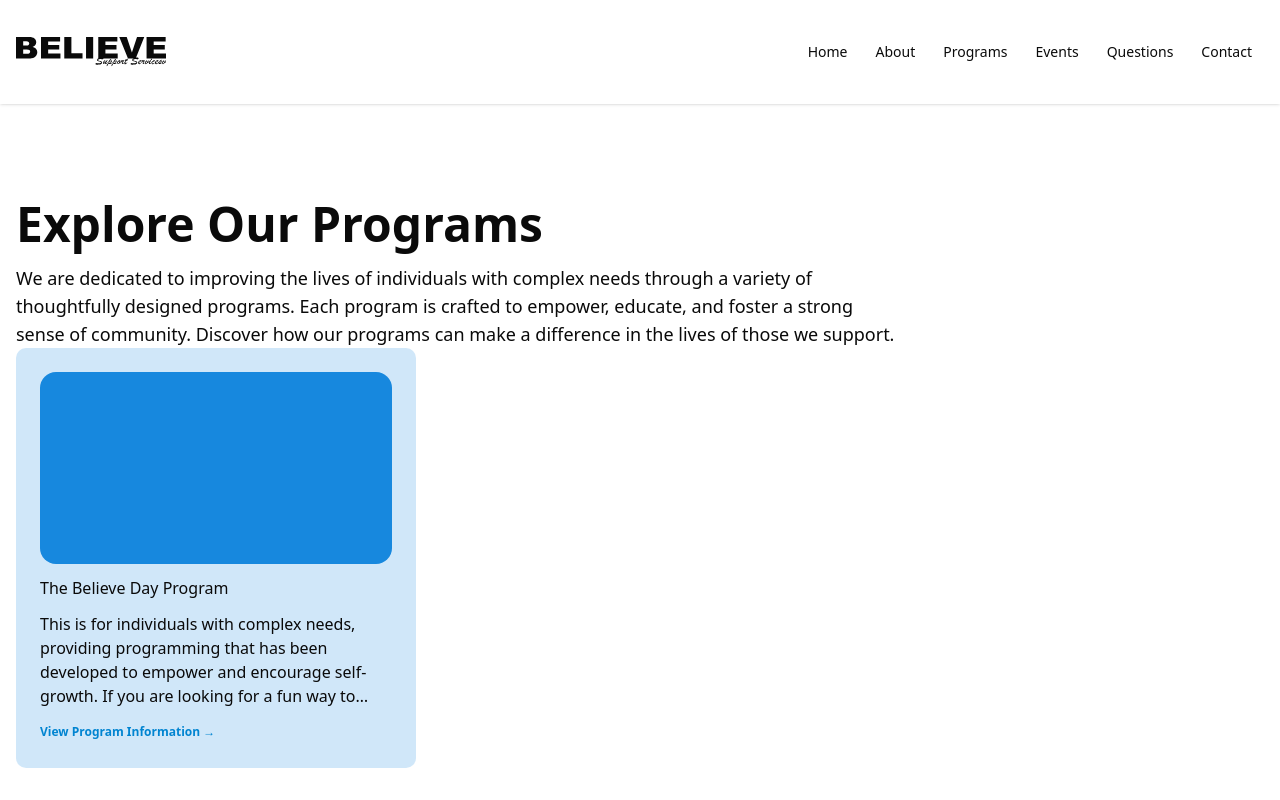
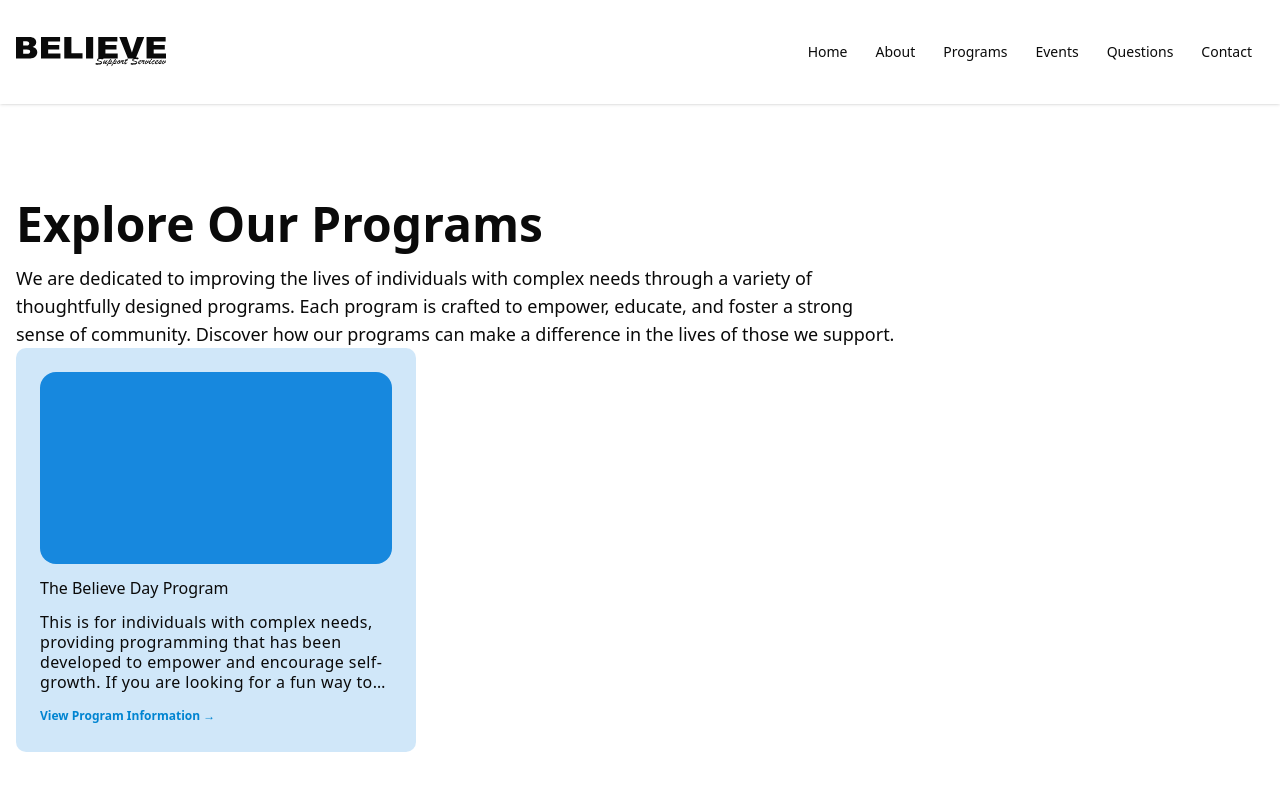
Before and after one commit to Justin-Bento/believe-support-services, a Next.js app: page /programs in a window 1280 px wide. Shown: the top 800 px of the page. Built offline with nearby package versions, Linux system fonts and the light colour scheme.

Commit message:
Adjusted the font size, line height and tracking

```diff
--- a/src/app/(frontend)/programs/page.tsx
+++ b/src/app/(frontend)/programs/page.tsx
@@ -22,7 +22,7 @@ export default function ProgramsPage() {
           <div className="px-4 py-5 sm:p-6 flex flex-col gap-3">
             <div className="w-full h-48 bg-primary rounded-2xl"></div>
             <h2>The Believe Day Program</h2>
-            <p className="line-clamp-4">
+            <p className="line-clamp-4 text-base/[1.25] tracking-wide">
               This is for individuals with complex needs, providing programming
               that has been developed to empower and encourage self-growth. If
               you are looking for a fun way to learn and create new memories
```
